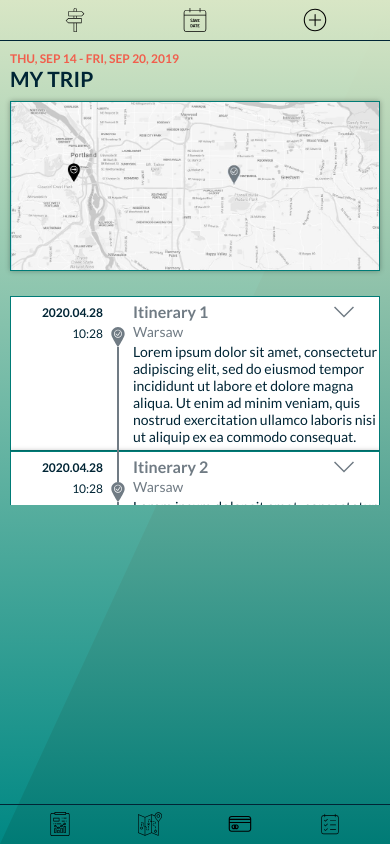
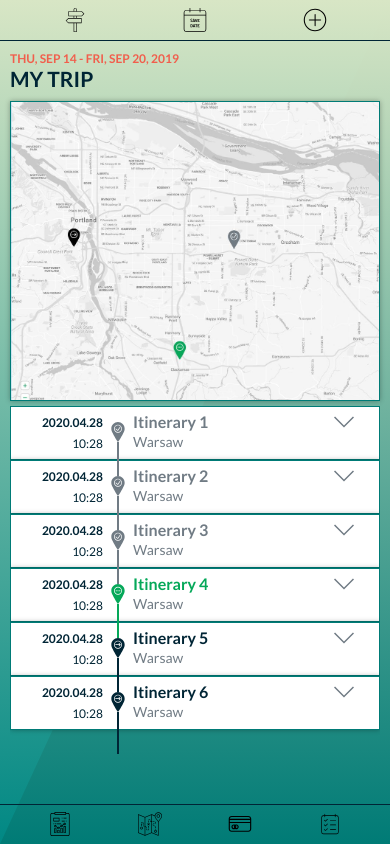
Before and after one commit to marlucz/TripMaster-Client, a React (Create React App) app: page /trip/itinerary in a window 390 px wide. Built offline with nearby package versions, Linux system fonts and the light colour scheme.

Commit message:
add collapse and expanse functionality to ItineraryItem, style Itinerary for mobile

```diff
--- a/src/components/ItineraryItem/ItineraryItem.js
+++ b/src/components/ItineraryItem/ItineraryItem.js
@@ -1,4 +1,4 @@
-import React from 'react';
+import React, { useState } from 'react';
 import styled, { css } from 'styled-components';
 import PropTypes from 'prop-types';
 
@@ -14,7 +14,7 @@ import { ReactComponent as PinNow } from 'assets/icons/pin-now.svg';
 import { ReactComponent as PinNext } from 'assets/icons/pin-next.svg';
 import { ReactComponent as Chevron } from 'assets/icons/chevron.svg';
 
-const StyledWrapper = styled.li`
+const StyledWrapper = styled.div`
     display: grid;
     grid-template-columns: 25% min-content 1fr;
     padding: 0.5rem 0;
@@ -69,8 +69,8 @@ const StyledPinIcon = styled.div`
     justify-self: center;
     position: relative;
     padding: 0 5px;
+    padding-top: 1rem;
     height: 100%;
-    padding-top: 2.5rem;
     display: flex;
 
     @media ${breakpoints.md} {
@@ -85,7 +85,7 @@ const StyledPinIcon = styled.div`
     &:before {
         content: '';
         position: absolute;
-        top: calc(4.5rem);
+        top: calc(3rem);
         left: calc(50% - 1px);
         height: 100%;
         width: 2px;
@@ -114,10 +114,18 @@ const StyledHeader = styled.h3`
 `;
 
 const StyledDescription = styled.div`
+    max-height: 0;
+    opacity: 0;
+    transition: all 0.35s 0.2s linear;
+    overflow: hidden;
+
+    ${({ collapsed }) =>
+        !collapsed &&
+        css`
             max-height: 100%;
             opacity: 1;
             transition: all 0.35s 0.2s linear;
-    overflow: hidden;
+        `}
 `;
 
 const StyledChevron = styled(Chevron)`
@@ -130,6 +138,8 @@ const StyledChevron = styled(Chevron)`
     &:hover {
         cursor: pointer;
     }
+
+    ${({ rotate }) => (rotate ? `transform: rotate(180deg)` : ``)}
 `;
 
 const StyledSpan = styled.span`
@@ -141,7 +151,16 @@ const StyledSpan = styled.span`
     }
 `;
 
-const ItineraryItem = ({ date, hour, name, location, description, status }) => (
+const ItineraryItem = ({ date, hour, name, location, description, status }) => {
+    const [isCollapsed, setCollapsed] = useState(true);
+    const [isChevronRotated, changeChevronRotation] = useState(false);
+
+    const handleChevronClick = () => {
+        setCollapsed(!isCollapsed);
+        changeChevronRotation(!isChevronRotated);
+    };
+
+    return (
         <StyledWrapper>
             <StyledTime>
                 <StyledParagraph>{date}</StyledParagraph>
@@ -155,11 +174,17 @@ const ItineraryItem = ({ date, hour, name, location, description, status }) => (
             <StyledItineraryDetails>
                 <StyledHeader status={status}>{name}</StyledHeader>
                 <StyledSpan>{location}</StyledSpan>
-            <StyledChevron />
-            <StyledDescription>{description}</StyledDescription>
+                <StyledChevron
+                    onClick={handleChevronClick}
+                    rotate={isChevronRotated ? 1 : undefined}
+                />
+                <StyledDescription collapsed={isCollapsed}>
+                    {description}
+                </StyledDescription>
             </StyledItineraryDetails>
         </StyledWrapper>
     );
+};
 
 ItineraryItem.propTypes = {
     date: PropTypes.oneOfType([PropTypes.instanceOf(Date), PropTypes.string])
--- a/src/pages/Trip/Itinerary/Itinerary.js
+++ b/src/pages/Trip/Itinerary/Itinerary.js
@@ -10,12 +10,10 @@ import mapPlaceholder from 'assets/photos/map_placeholder.JPG';
 import { itineraries } from './ItineraryHelper';
 
 const StyledWrapper = styled.div`
+    height: 100%;
     display: grid;
     grid-template-rows: 40% 50%;
-
-    @media ${breakpoints.md} {
-        grid-template-rows: 50% 42%;
-    }
+    grid-gap: 0.5rem;
 
     @media screen and (min-width: 1024px) and (orientation: landscape),
         (min-width: 1200px) {
@@ -31,10 +29,8 @@ const StyledWrapper = styled.div`
 
 const StyledItineraryList = styled.ul`
     list-style: none;
-    max-height: 50vh;
     width: 100%;
     overflow-y: scroll;
-    margin-top: 1.5rem;
 
     @media screen and (min-width: 1024px) and (orientation: landscape),
         (min-width: 1200px) {
@@ -52,7 +48,6 @@ const StyledListItem = styled.li`
 `;
 
 const StyledMapContainer = styled.div`
-    margin-bottom: 1rem;
     border: 1px solid ${gradient.dark};
     box-shadow: ${shadow.light};
 
```
Lines whose indentation alone changed are shown as unchanged.
